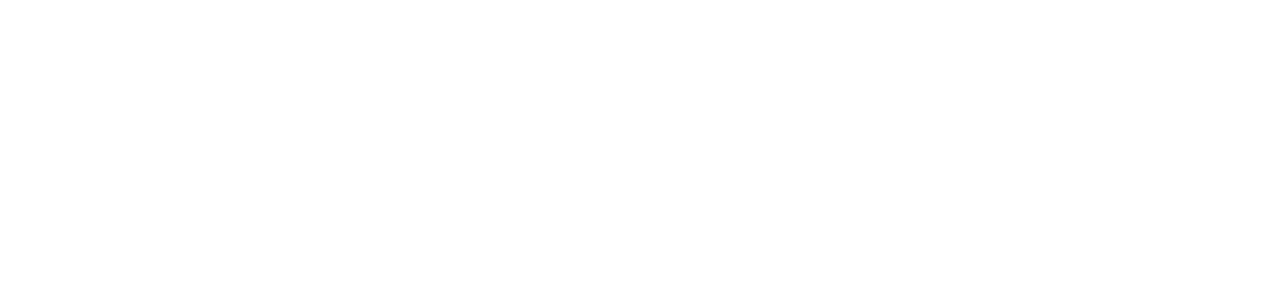
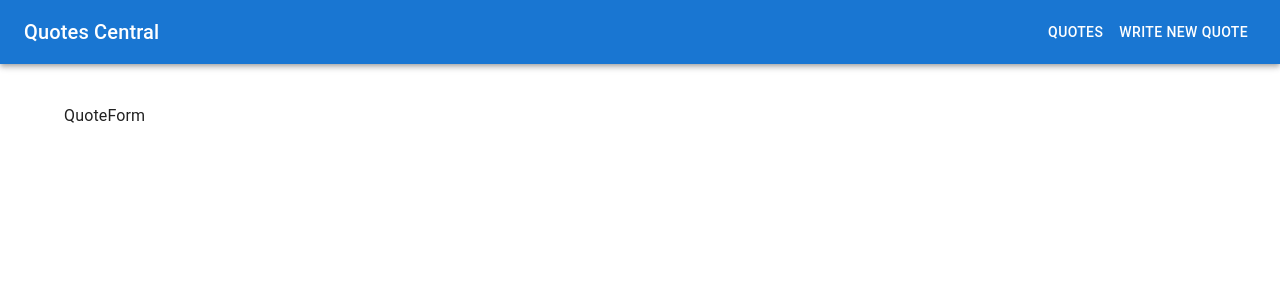
Before and after one commit to Dilnoza-Tasheva/labwork8, a React (Vite) app: page /quotes/new-quote in a window 1280 px wide. Shown: the top 300 px of the page. Built offline with nearby package versions, Linux system fonts and the light colour scheme.

Commit message:
Created main components and containers and populated them with basic layouts through MUI components. Will move on to displaying different categories on the main home page

```diff
--- a/src/App.tsx
+++ b/src/App.tsx
@@ -1,8 +1,24 @@
+import NavBar from './Components/NavBar/NavBar.tsx';
+import { Container, Typography } from '@mui/material';
+import { Route, Routes } from 'react-router-dom';
+import Home from './Containers/Home/Home.tsx';
+import NewQuote from './Containers/NewQuote/NewQuote.tsx';
 
 const App = () => {
 
   return (
     <>
+      <header>
+        <NavBar/>
+      </header>
+      <Container maxWidth="lg">
+        <Routes>
+          <Route path="/" element={<Home/>}></Route>
+          <Route path="/quotes" element={<Home/>}></Route>
+          <Route path="/quotes/new-quote" element={<NewQuote/>}></Route>
+          <Route path="*" element={<Typography variant="h6">Not found</Typography>}></Route>
+        </Routes>
+      </Container>
     </>
   );
 };
--- /dev/null
+++ b/src/Components/NavBar/NavBar.tsx
@@ -0,0 +1,21 @@
+import { AppBar, Box, Button, Toolbar, Typography } from '@mui/material';
+import { NavLink } from 'react-router-dom';
+
+
+const NavBar = () => {
+  return (
+    <Box sx={{ flexGrow: 1, mb: 5 }}>
+      <AppBar position="static">
+        <Toolbar>
+          <Typography color="inherit" variant="h6" to="/" component={NavLink} sx={{ flexGrow: 1, textDecoration: "none" }}>
+            Quotes Central
+          </Typography>
+          <Button color="inherit" component={NavLink} to="/">Quotes</Button>
+          <Button color="inherit" component={NavLink} to="/quotes/new-quote">Write new quote</Button>
+        </Toolbar>
+      </AppBar>
+    </Box>
+  );
+};
+
+export default NavBar;
--- /dev/null
+++ b/src/Components/QuoteForm/QuoteForm.tsx
@@ -0,0 +1,11 @@
+
+
+const QuoteForm = () => {
+  return (
+    <div>
+      QuoteForm
+    </div>
+  );
+};
+
+export default QuoteForm;
--- /dev/null
+++ b/src/Containers/Home/Home.tsx
@@ -0,0 +1,11 @@
+
+
+const Home = () => {
+  return (
+    <div>
+      Home
+    </div>
+  );
+};
+
+export default Home;
--- /dev/null
+++ b/src/Containers/NewQuote/NewQuote.tsx
@@ -0,0 +1,12 @@
+import QuoteForm from '../../Components/QuoteForm/QuoteForm.tsx';
+
+
+const NewQuote = () => {
+  return (
+    <div>
+      <QuoteForm/>
+    </div>
+  );
+};
+
+export default NewQuote;
```
Also changed, not shown: src/Containers/EditQuote/EditQuote.tsx (added, +12 -0 lines).
